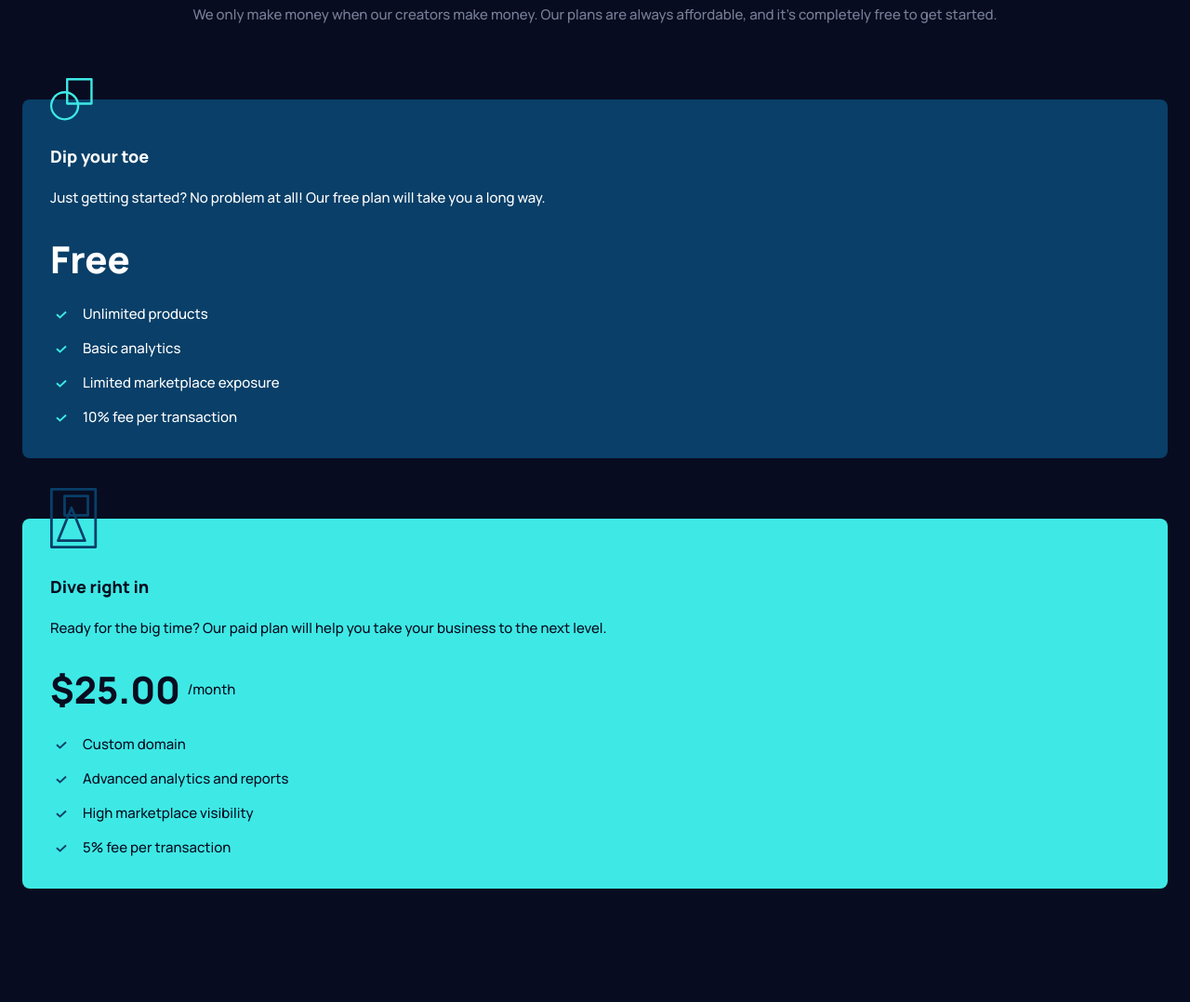
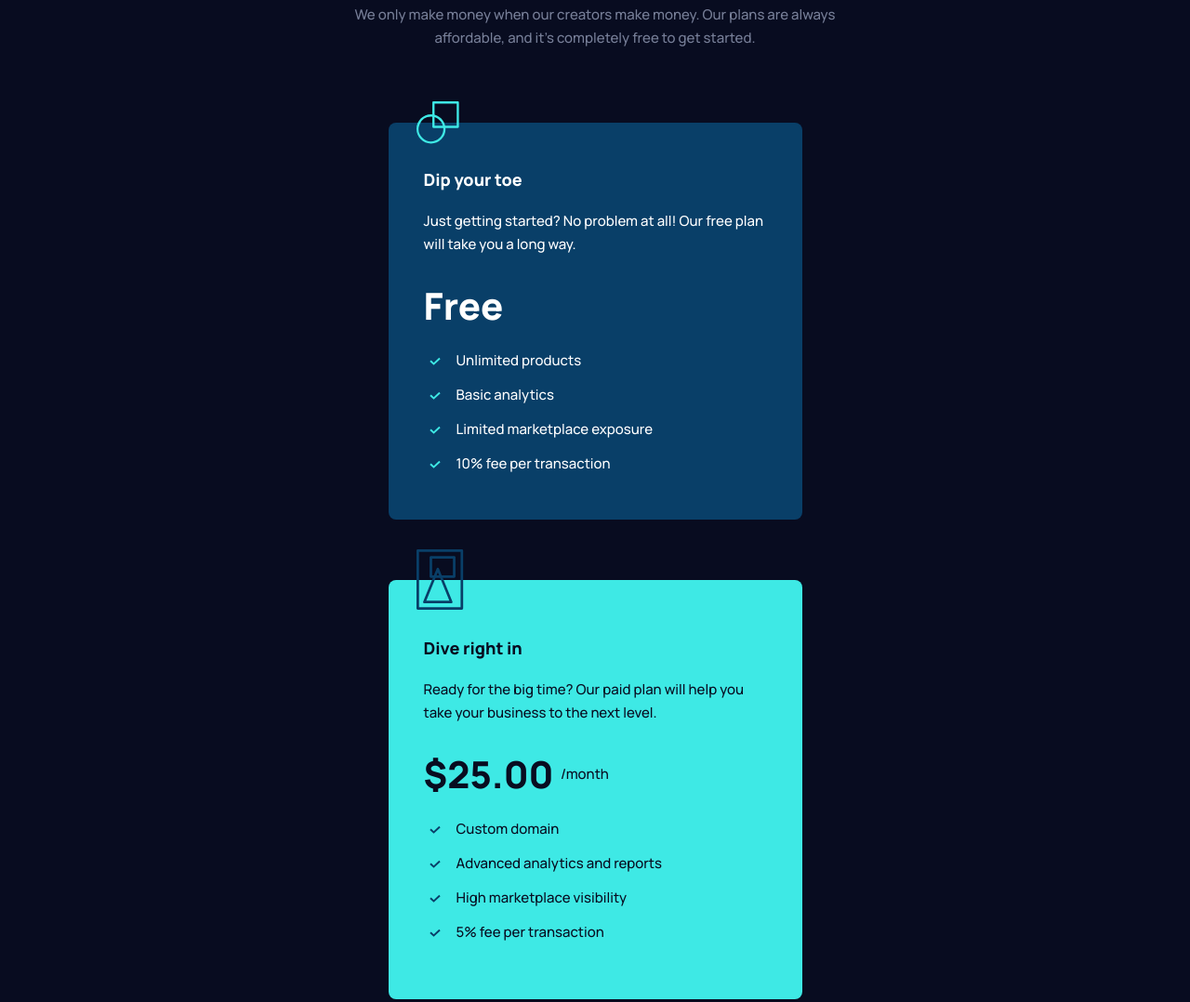
Before and after one commit to miguelzaga/maker-pre-launch-landing-page, a plain HTML site: page index.html in a window 1280 px wide. Shown: the part 1516-2594 px from the top of the page at 93% size. Drawn offline with Linux system fonts and the light colour scheme.

Commit message:
styled pricing for tablet

```diff
--- a/index.html
+++ b/index.html
@@ -487,14 +487,14 @@
                     </div>
                 </div>
             </div>
-            <section class="cards">
-                <h3 class="cards__title">Our pricing plans</h3>
-                <p class="cards__text">
+            <section class="pricing">
+                <h3 class="pricing__title">Our pricing plans</h3>
+                <p class="pricing__text">
                     We only make money when our creators make money. Our plans are always affordable, and it’s completely
                     free to get started.
                 </p>
-                <div class="cards__wrapper">
-                    <article class="cards__card-1 card-1">
+                <div class="pricing__wrapper">
+                    <article class="pricing__card-1 card-1">
                         <h4 class="card__title">Dip your toe</h4>
                         <p class="card__text">
                             Just getting started? No problem at all! Our free plan will take you a long way.
@@ -517,7 +517,7 @@
                             </g>
                         </svg>
                     </article>
-                    <article class="cards__card-2 card-2">
+                    <article class="pricing__card-2 card-2">
                         <h4 class="card__title">Dive right in</h4>
                         <p class="card__text">
                             Ready for the big time? Our paid plan will help you take your business to the next level.
--- a/stylesheets/scss/03-objects/_cards.scss
+++ b/stylesheets/scss/03-objects/_cards.scss
@@ -33,6 +33,10 @@
         &__img {
             position: absolute;
         }
+    }
+
+    @include a.breakpoint(a.$md){
+        padding: 49px 38px 48px;
     }
 }
 
@@ -87,4 +91,9 @@
             left: 30px;
         }
     }
+
+    @include a.breakpoint(a.$md){
+        padding-top: 61px;
+        padding-bottom: 60px;
+    }
 }
--- a/stylesheets/scss/05-components/_index.scss
+++ b/stylesheets/scss/05-components/_index.scss
@@ -1,4 +1,4 @@
 @forward "hero";
 @forward "grid";
-@forward "cards";
+@forward "pricing";
 @forward "form";
--- a/stylesheets/scss/05-components/_cards.scss
+++ b/stylesheets/scss/05-components/_pricing.scss
@@ -1,6 +1,6 @@
 @use "../01-abstracts/" as a;
 
-.cards {
+.pricing {
     margin: auto 24px 144px;
 
     &__title {
@@ -10,12 +10,21 @@
 
     &__text {
         text-align: center;
-        margin-bottom: 56px;
+        max-width: 573px;
+        margin: auto auto 56px;
     }
 
     &__wrapper {
         display: flex;
         flex-flow: column nowrap;
+        align-items: center;
         gap: 32px;
+        max-width: 445px;
+        margin: auto;
+    }
+
+    @include a.breakpoint(a.$md) {
+        margin-bottom: 119px;
+
     }
 }
```
Also changed, not shown: stylesheets/css/style.css, 1 other file.
